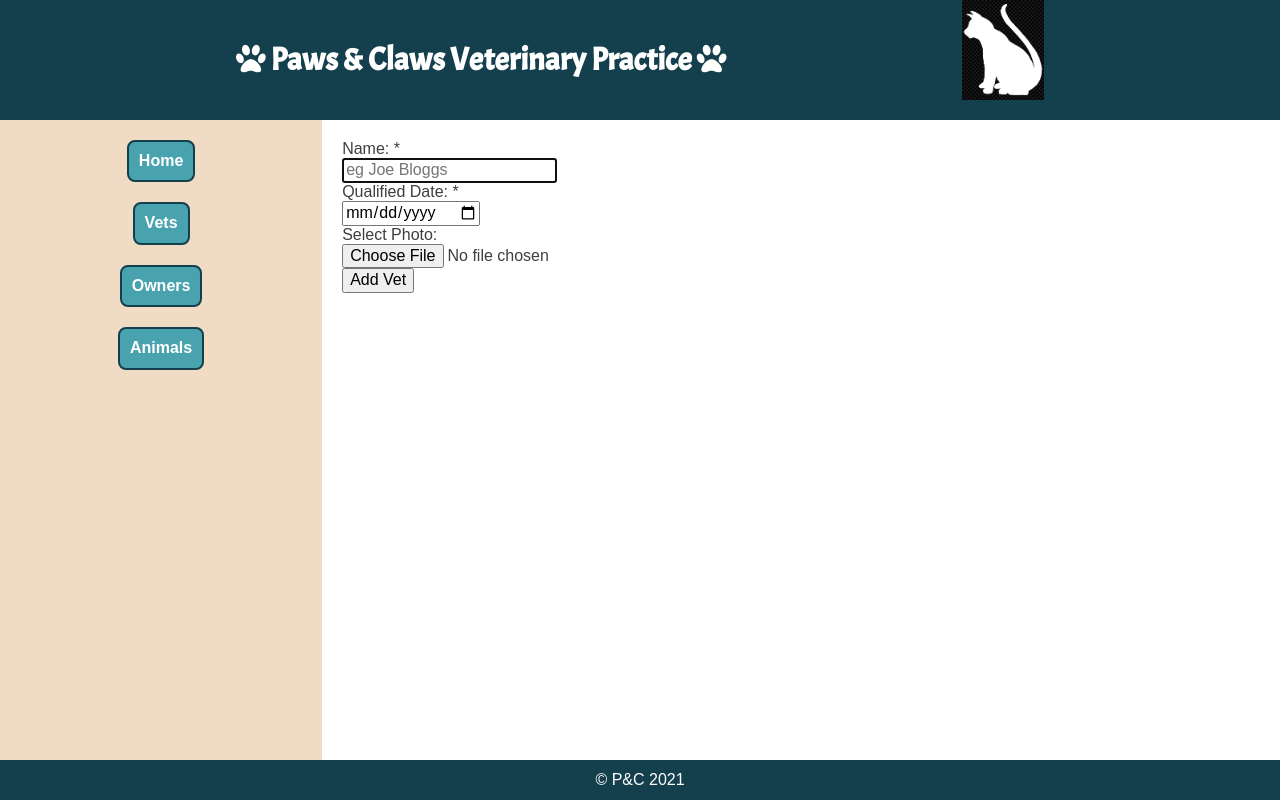
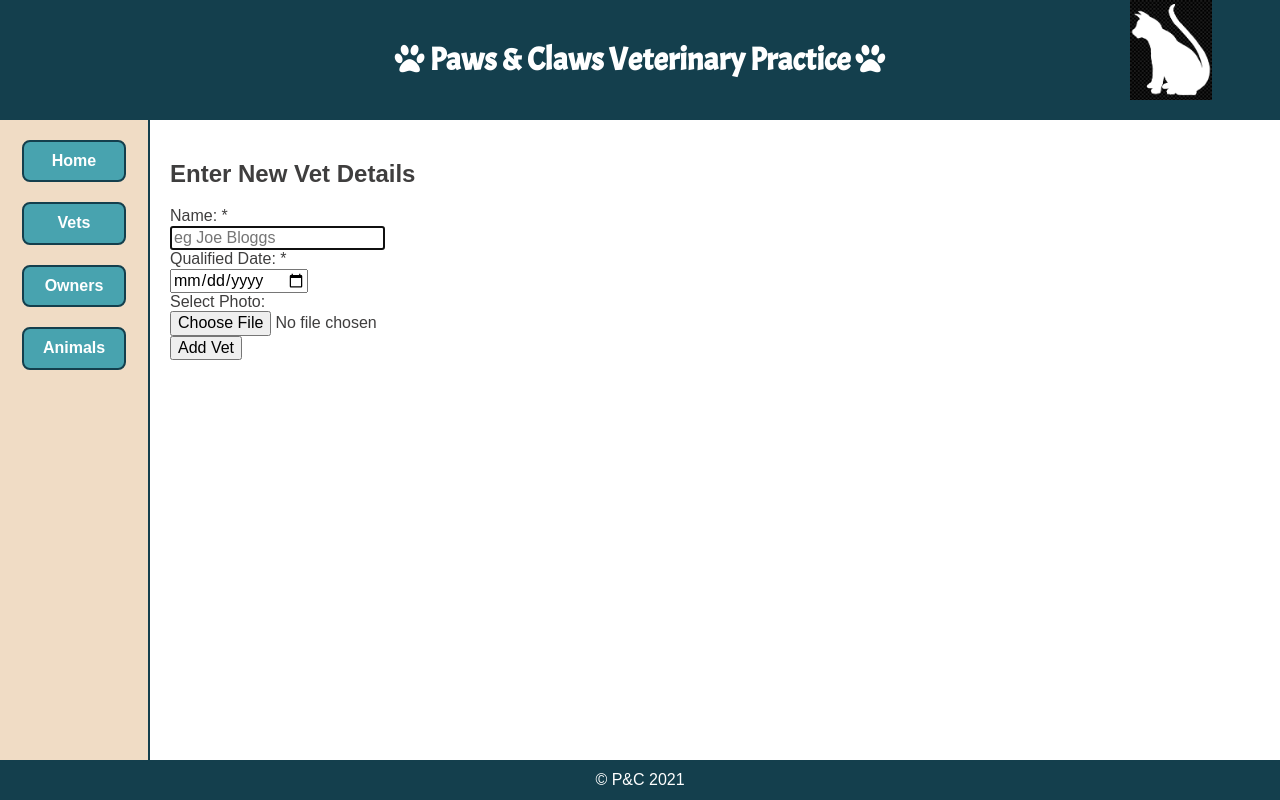
Before and after one commit to Kirsten4/vet_management_app, a Flask app: page /vets/new in a window 1280 px wide. Run offline with Flask 2, Linux system fonts and the light colour scheme.

Commit message:
photo variable added

```diff
--- a/db/vet_database.sql
+++ b/db/vet_database.sql
@@ -5,7 +5,8 @@ DROP TABLE IF EXISTS vets;
 CREATE TABLE vets(
     id SERIAL PRIMARY KEY,
     name VARCHAR(255),
-    qualified_date VARCHAR(255)
+    qualified_date VARCHAR(255),
+    photo bytea
 );
 
 CREATE TABLE owners(
--- a/models/vet.py
+++ b/models/vet.py
@@ -1,6 +1,7 @@
 class Vet:
 
-    def __init__(self, name, qualified_date, id=None):
+    def __init__(self, name, qualified_date, id=None, photo=None):
         self.name = name
         self.qualified_date = qualified_date
         self.id = id
+        self.photo = photo
--- a/repositories/vet_repository.py
+++ b/repositories/vet_repository.py
@@ -2,8 +2,8 @@ from db.run_sql import run_sql
 from models.vet import Vet
 
 def save(vet):
-    sql = "INSERT INTO vets (name, qualified_date) VALUES (%s,%s) RETURNING *"
-    values = [vet.name, vet.qualified_date]
+    sql = "INSERT INTO vets (name, qualified_date, photo) VALUES (%s,%s,%s) RETURNING *"
+    values = [vet.name, vet.qualified_date, vet.photo]
     results = run_sql(sql,values)
     id = results[0]['id']
     vet.id = id
--- a/static/style.css
+++ b/static/style.css
@@ -3,6 +3,7 @@
 body{
     font-family: Arial, Helvetica, sans-serif;
     color: rgb(63, 62, 62);
+    background-color: rgb(20, 63, 77);
 }
 
 #header-1 {
@@ -36,11 +37,13 @@ body{
     display: flex;
     align-items: center;
     flex-direction: column;
+    border-right: solid 2px rgb(20, 63, 77);
 }
 
 #content-1 {
     grid-area: content-1;
-    margin: 20px;
+    padding: 20px;
+    background-color: white;
 }
 
 #logo-1 {
@@ -51,10 +54,10 @@ body{
 #grid {
     display: grid;
     grid-template-areas:
-    'header-1 header-1 logo-1'
+    '. header-1 logo-1'
     'nav-bar content-1 content-1'
     'footer-1 footer-1 footer-1';
-    grid-template-columns: 1.5fr 7fr 1.5;
+    grid-template-columns: 150px 7fr 150px;
     grid-template-rows: 1.5fr 8fr 0.5fr;
 }
 
@@ -71,8 +74,9 @@ a:-webkit-any-link {
     padding: 10px;
     border-radius: 8px;
     border: rgb(20, 63, 77) solid 2px;
-    width: auto;
+    width: 80px;
     font-weight: bolder;
+    text-align: center;
 }
 
 .submit-form a {
--- a/templates/animals/new.html
+++ b/templates/animals/new.html
@@ -33,7 +33,7 @@
         <label for="owner">Owner:</label>
         <select id="owner" name="owner_id">
           {% for owner in owners  %}
-              <option value="{{owner.id}}">{{ owner.id }}{{ owner.name }}</option>
+              <option value="{{owner.id}}">{{ owner.name }}</option>
           {% endfor %}
         </select>
     </div>
@@ -48,12 +48,11 @@
         <label for="vet">Vet:</label>
         <select id="vet" name="vet_id">
             {% for vet in vets  %}
-                <option value="{{vet.id}}">{{ vet.id }}{{ vet.name }}</option>
+                <option value="{{vet.id}}">{{ vet.name }}</option>
             {% endfor %}
         </select>
     </div>
 
-
     <button type="submit">Register Animal</button>
 </form>
 {% endblock content %}
--- a/templates/owners/index.html
+++ b/templates/owners/index.html
@@ -21,6 +21,7 @@
         <th>Phone Number</th>
         <th>Address</th>
         <th>Email Address</th>
+        <th>Remove Owner</th>
     </tr>
 
     {% for owner in owners %}
@@ -29,6 +30,11 @@
         <td>{{ owner.phone_number }}</td>
         <td>{{ owner.address }}</td>
         <td>{{ owner.email_address }}</td>
+        <td>
+            <form class="delete-form" action="/owners/{{owner.id}}/delete" method="POST">
+              <button class="trash-button"><i class="fa fa-trash-o fa-3x" style="color:red" aria-hidden="true"></i></button>
+            </form>
+        </td>
     </tr>
     {% endfor %}
 
--- a/templates/vets/new.html
+++ b/templates/vets/new.html
@@ -1,5 +1,8 @@
 {% extends 'base.html' %}
 {% block content %}
+<header>
+    <h2>Enter New Vet Details</h2>
+</header>
 <form action="/vets" method="post">
     <div>
         <label for="name">Name: <span class="required_*">*</span></label><br>
```
Also changed, not shown: controllers/owners_controller.py (+7 -0 lines), static/img/placeholder-avatar.png (added).
